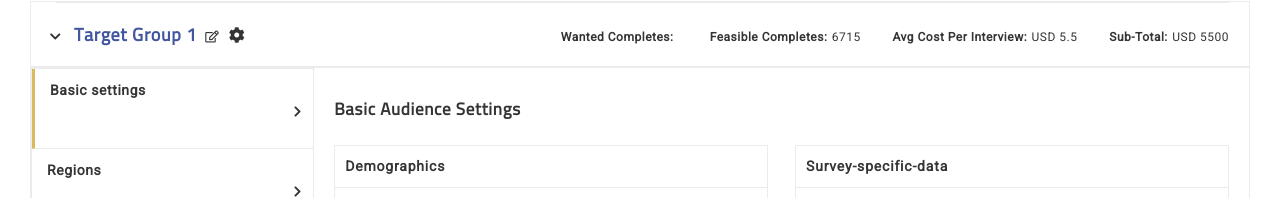
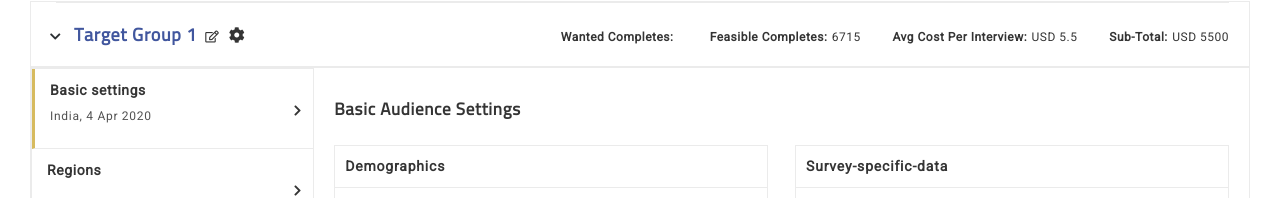
Before and after one commit to NagarjunaDnv/s2c, an Angular app: page / in a window 1280 px wide. Both pictures are taken after a click on the element 55 px from the left and 268 px from the top of the page. Shown: the part 233-431 px from the top of the page. Built offline with nearby package versions, Linux system fonts and the light colour scheme.

Commit message:
small changes

```diff
--- a/src/app/create-audience-campaign/create-audience-campaign.component.css
+++ b/src/app/create-audience-campaign/create-audience-campaign.component.css
@@ -158,9 +158,20 @@
   letter-spacing: 0.58px;
   line-height: 16px;
 }
+.tabs ul li .briefDetails{
+    color: #4A4A4A;
+    font-family: Roboto;
+    font-size: 12px;
+    margin-top: 10px;
+    margin-right: 25px;
+    letter-spacing: 0.7px;
+    line-height: 17px;
+}
 .tabs ul li .arrow{
     position: absolute;
     right: 12px;
+    top:50%;
+    transform: translateY(-50%);
 }
 .tabs ul li .arrow i{
     color:#2A2A2A;
--- a/src/app/create-audience-campaign/create-audience-campaign.component.html
+++ b/src/app/create-audience-campaign/create-audience-campaign.component.html
@@ -41,6 +41,15 @@
               <div class="title">
                 Basic settings
               </div>
+              <div class="briefDetails">
+                <span *ngIf="cacService['targetGroupsDetails'][i]['noOfWantedCompletes']">{{cacService['targetGroupsDetails'][i]['noOfWantedCompletes']}} completes, </span>
+                <span *ngIf="cacService['targetGroupsDetails'][i]['country']">{{cacService['targetGroupsDetails'][i]['country']}}, </span>
+                <span *ngIf="cacService['targetGroupsDetails'][i]['gender']">{{cacService['targetGroupsDetails'][i]['gender']}}, </span>
+                <span *ngIf="cacService['targetGroupsDetails'][i]['minAge']&&cacService['targetGroupsDetails'][i]['maxAge']">{{cacService['targetGroupsDetails'][i]['minAge']}}-{{cacService['targetGroupsDetails'][i]['maxAge']}}, </span>
+                <span *ngIf="cacService['targetGroupsDetails'][i]['estimatedLengthOfInterview']">LOI {{cacService['targetGroupsDetails'][i]['estimatedLengthOfInterview']}} min, </span>
+                <span *ngIf="cacService['targetGroupsDetails'][i]['estimatedIncidenceRate']">IR {{cacService['targetGroupsDetails'][i]['estimatedIncidenceRate']}}%, </span>
+                <span>4 Apr 2020</span>
+              </div>
               <span class="arrow"><i class="fas fa-chevron-right"></i></span>
             </li>
             <li (click)="openTab(i,1)" [ngClass]="{'activetab': reqTabIndex[i]==1}">
--- a/src/app/create-audience-campaign/create-audience-campaign.component.ts
+++ b/src/app/create-audience-campaign/create-audience-campaign.component.ts
@@ -1,4 +1,5 @@
 import { Component, OnInit } from '@angular/core';
+import { CreateAudienceCampaignService } from '../services/create-audience-campaign.service';
 declare var $:any;
 @Component({
   selector: 'app-create-audience-campaign',
@@ -9,7 +10,7 @@ export class CreateAudienceCampaignComponent implements OnInit {
   reqTabIndex:Array<Number>=[0,0];
   prevIndex:number=-1
   groups:any=[0,1]
-  constructor() { }
+  constructor(public cacService:CreateAudienceCampaignService) { }
 
   ngOnInit() {
     console.log(this.reqTabIndex[0])
--- a/src/app/tabs/basic-settings/basic-settings.component.html
+++ b/src/app/tabs/basic-settings/basic-settings.component.html
@@ -20,15 +20,15 @@
           <div class="i-heading">Gender</div>
           <div class="v-h">
             <label>
-              <input type="radio" value="Male" name="gender{{group_index}}" [(ngModel)]="cacService['targetGroupsDetails'][group_index]['gender']">
+              <input type="radio" value="M" name="gender{{group_index}}" [(ngModel)]="cacService['targetGroupsDetails'][group_index]['gender']">
                 <span>Male</span>
             </label>
             <label>
-              <input type="radio" value="Female" name="gender{{group_index}}" [(ngModel)]="cacService['targetGroupsDetails'][group_index]['gender']">
+              <input type="radio" value="F" name="gender{{group_index}}" [(ngModel)]="cacService['targetGroupsDetails'][group_index]['gender']">
                 <span>Female</span>
             </label>
             <label>
-              <input type="radio" value="Both" name="gender{{group_index}}" [(ngModel)]="cacService['targetGroupsDetails'][group_index]['gender']">
+              <input type="radio" value="M&F" name="gender{{group_index}}" [(ngModel)]="cacService['targetGroupsDetails'][group_index]['gender']">
                 <span>Both</span>
             </label>
           </div>
@@ -50,6 +50,7 @@
         <div *ngIf="errors['gender']">*Gender is required</div>
         <div *ngIf="errors['age']">*Age is required</div>
         <div *ngIf="errors['ageRange']">*Age range must be in between 18 and 75</div>
+        <div *ngIf="errors['ageCompare']">*Upper limit must be greater than lower limit</div>
       </div>
     </div>
     <div class="category2">
--- a/src/app/tabs/basic-settings/basic-settings.component.ts
+++ b/src/app/tabs/basic-settings/basic-settings.component.ts
@@ -30,6 +30,9 @@ export class BasicSettingsComponent implements OnInit {
     else if(data['minAge']<18 ||data['minAge']>75||data['maxAge']>75||data['maxAge']<18){
       this.errors.ageRange=true
     }
+    else if(data['maxAge']<data['minAge']){
+      this.errors.ageCompare=true
+    }
     if(data['estimatedIncidenceRate']==''||data['noOfWantedCompletes']==''||data['estimatedLengthOfInterview']==''||data['startDate']==''||data['noOfDaysinField']==''){
       console.log(data)
       this.errors.survey=true
```
